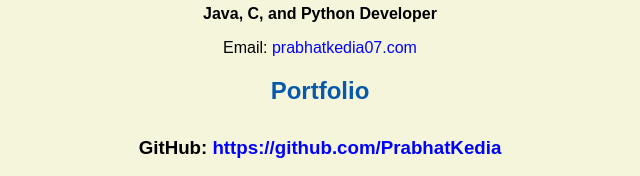
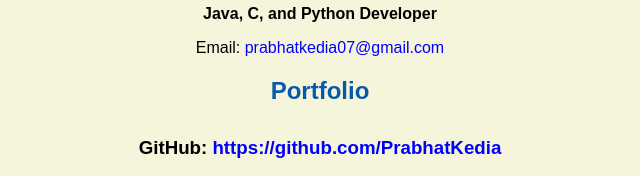
Before and after one commit to PrabhatKedia/PrabhatKedia.github.io, a plain HTML site: page resume.html in a window 1280 px wide. Shown: the part 482-658 px from the top of the page, 320-960 px from the left. Drawn offline with Linux system fonts and the light colour scheme.

Commit message:
Update resume.html

```diff
--- a/resume.html
+++ b/resume.html
@@ -22,7 +22,7 @@
     <h1>Prabhat Kedia</h1>
     <h4>Java, C, and Python Developer</h4>
 
-    <p>Email: <a href="mailto:prabhatkedia07.com" target="_blank">prabhatkedia07.com</a></p>
+    <p>Email: <a href="mailto:prabhatkedia07@gmail.com" target="_blank">prabhatkedia07@gmail.com</a></p>
     <!-- don't post physical address, personal phone number or other personal information on the web! -->
 
     <h2>Portfolio</h2>
```
